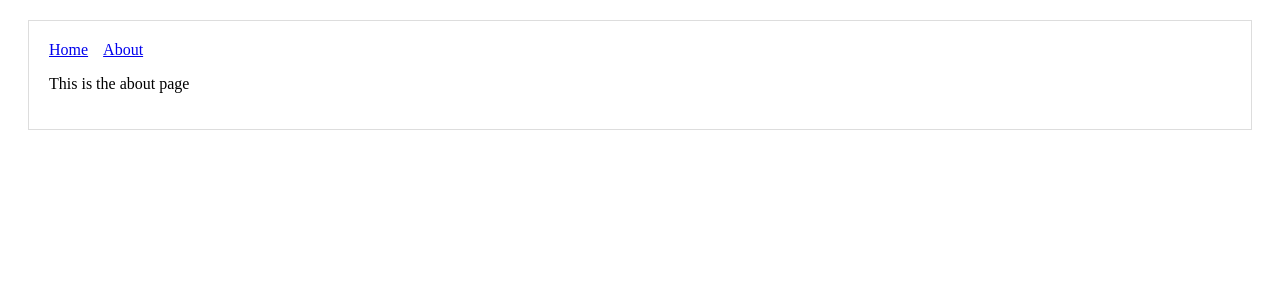
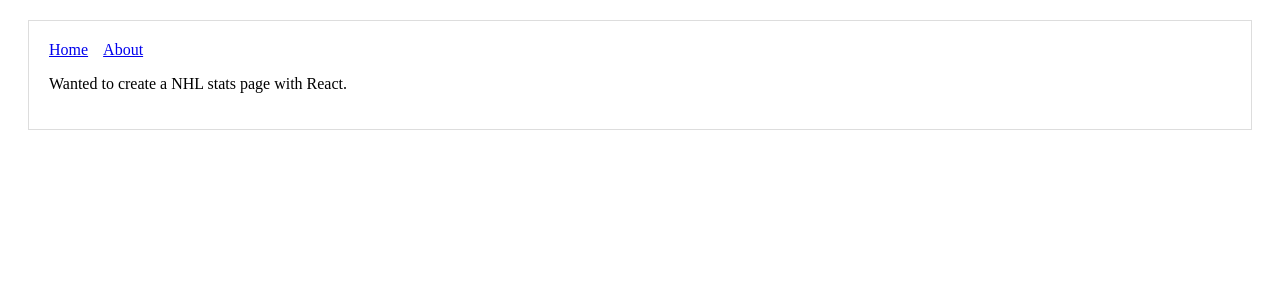
Before and after one commit to ck9891/nextjs-nhl, a Next.js app: page /about in a window 1280 px wide. Shown: the top 300 px of the page. Built offline with nearby package versions, Linux system fonts and the light colour scheme.

Commit message:
fixed a couple errors

```diff
--- a/pages/about.js
+++ b/pages/about.js
@@ -3,7 +3,7 @@ import Layout from '../components/MyLayout.js'
 export default function About() {
   return (
     <Layout>
-      <p>This is the about page</p>
+      <p>Wanted to create a NHL stats page with React.</p>
     </Layout>
   )
 }
--- a/pages/post.js
+++ b/pages/post.js
@@ -50,7 +50,7 @@ const Post = props => (
 
     <PostContainer>
         {props.teamRoster.map((player, k) => (
-          <Player playerId={player.person.id} playerName={player.person.fullName} playerNumber={player.jerseyNumber} playerPosition={player.position.code} />
+          <Player key={player.person.id} playerId={player.person.id} playerName={player.person.fullName} playerNumber={player.jerseyNumber} playerPosition={player.position.code} />
         ))}
     </PostContainer>
   </Layout>
```
